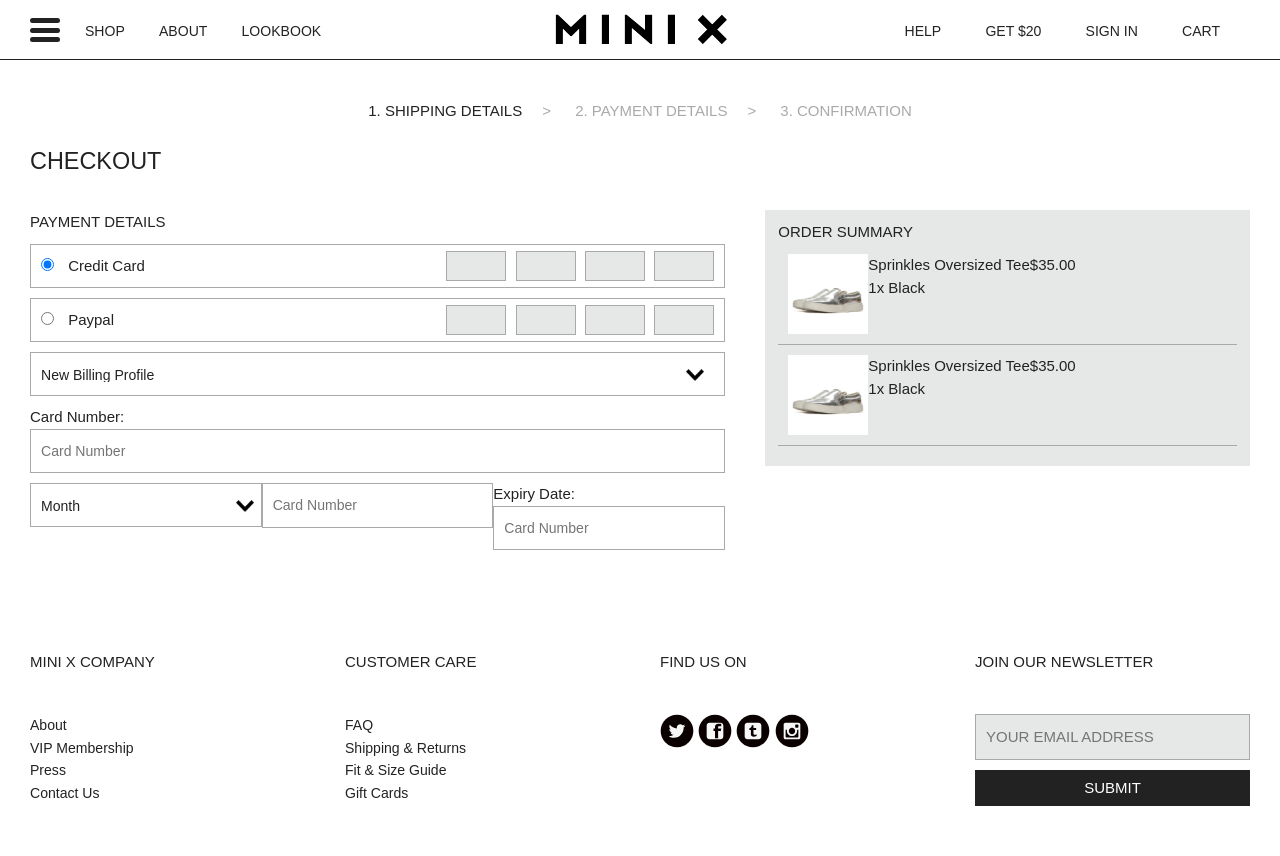
After one commit to timetoduckandcover/minixstyle, a PHP site: page /checkout-payment in a window 1280 px wide. The commit adds this page. Run offline with PHP 8.4, Linux system fonts and the light colour scheme; some web fonts are replaced.

Commit message:
payment page

```diff
--- a/theme_sample/assets/css/styles.css
+++ b/theme_sample/assets/css/styles.css
@@ -393,7 +393,7 @@ input[type="submit"]:hover {
   background-image: url(../img/theme/arrow_down.png);
   background-repeat: no-repeat;
   background-size: 18px 12px;
-  background-position: 97% 15px;
+  background-position: 97% 16px;
   border: 1px solid #aaa9a9;
   margin-bottom: 10px;
 }
@@ -2648,24 +2648,36 @@ table th, table td {
 #checkout-shipping .shipping-gift {
   margin-bottom: 40px;
 }
-/* line 49, ../../dev/sass/partials/modules/_checkout-shipping.scss */
+/* line 47, ../../dev/sass/partials/modules/_checkout-shipping.scss */
+#checkout-shipping .shipping-gift .shipping-gift-true ul li {
+  margin-bottom: 10px;
+}
+/* line 51, ../../dev/sass/partials/modules/_checkout-shipping.scss */
 #checkout-shipping .shipping-gift .shipping-gift-true ul li .title {
   text-transform: uppercase;
 }
-/* line 54, ../../dev/sass/partials/modules/_checkout-shipping.scss */
+/* line 56, ../../dev/sass/partials/modules/_checkout-shipping.scss */
 #checkout-shipping .shipping-gift .shipping-gift-true ul li .message {
   display: block;
 }
-/* line 63, ../../dev/sass/partials/modules/_checkout-shipping.scss */
+/* line 61, ../../dev/sass/partials/modules/_checkout-shipping.scss */
+#checkout-shipping .shipping-gift .shipping-gift-true ul li .edit-gift-card {
+  margin-right: 10px;
+}
+/* line 70, ../../dev/sass/partials/modules/_checkout-shipping.scss */
 #checkout-shipping .shipping-options {
   margin-bottom: 20px;
 }
-/* line 67, ../../dev/sass/partials/modules/_checkout-shipping.scss */
+/* line 74, ../../dev/sass/partials/modules/_checkout-shipping.scss */
 #checkout-shipping .shipping-options label {
   margin-left: 10px;
 }
-
-/* line 77, ../../dev/sass/partials/modules/_checkout-shipping.scss */
+/* line 82, ../../dev/sass/partials/modules/_checkout-shipping.scss */
+#checkout-shipping .continue-to-payment a {
+  padding: 10px 50px 8px 50px;
+}
+
+/* line 92, ../../dev/sass/partials/modules/_checkout-shipping.scss */
 .add-gift-card-wrapper {
   position: fixed;
   top: 0;
@@ -2676,7 +2688,7 @@ table th, table td {
   z-index: 9999999;
   display: none;
 }
-/* line 88, ../../dev/sass/partials/modules/_checkout-shipping.scss */
+/* line 103, ../../dev/sass/partials/modules/_checkout-shipping.scss */
 .add-gift-card-wrapper .gift-card {
   position: absolute;
   top: 50%;
@@ -2693,38 +2705,38 @@ table th, table td {
   text-align: center;
   padding: 30px 100px;
 }
-/* line 98, ../../dev/sass/partials/modules/_checkout-shipping.scss */
+/* line 113, ../../dev/sass/partials/modules/_checkout-shipping.scss */
 .add-gift-card-wrapper .gift-card h2 {
   margin-bottom: 10px;
 }
-/* line 103, ../../dev/sass/partials/modules/_checkout-shipping.scss */
+/* line 118, ../../dev/sass/partials/modules/_checkout-shipping.scss */
 .add-gift-card-wrapper .gift-card span {
   margin: 20px 0;
 }
-/* line 108, ../../dev/sass/partials/modules/_checkout-shipping.scss */
+/* line 123, ../../dev/sass/partials/modules/_checkout-shipping.scss */
 .add-gift-card-wrapper .gift-card .btn {
   padding: 10px 50px 8px 50px;
 }
-/* line 114, ../../dev/sass/partials/modules/_checkout-shipping.scss */
+/* line 129, ../../dev/sass/partials/modules/_checkout-shipping.scss */
 .add-gift-card-wrapper .gift-card-back {
   display: none;
 }
-/* line 118, ../../dev/sass/partials/modules/_checkout-shipping.scss */
+/* line 133, ../../dev/sass/partials/modules/_checkout-shipping.scss */
 .add-gift-card-wrapper .gift-card-back .gift-card-details {
   text-align: left !important;
 }
-/* line 122, ../../dev/sass/partials/modules/_checkout-shipping.scss */
+/* line 137, ../../dev/sass/partials/modules/_checkout-shipping.scss */
 .add-gift-card-wrapper .gift-card-back .gift-card-details label {
   font-family: "GibsonSemiBold", arial, sans-serif;
   text-transform: uppercase;
   text-indent: 10px;
   display: block;
 }
-/* line 130, ../../dev/sass/partials/modules/_checkout-shipping.scss */
+/* line 145, ../../dev/sass/partials/modules/_checkout-shipping.scss */
 .add-gift-card-wrapper .gift-card-back .gift-card-details li {
   position: relative;
 }
-/* line 134, ../../dev/sass/partials/modules/_checkout-shipping.scss */
+/* line 149, ../../dev/sass/partials/modules/_checkout-shipping.scss */
 .add-gift-card-wrapper .gift-card-back .gift-card-details li .gift-card-textarea-msg {
   position: absolute;
   right: 30px;
@@ -2734,15 +2746,79 @@ table th, table td {
   line-height: 19.5px;
   color: #e6e7e7;
 }
-/* line 145, ../../dev/sass/partials/modules/_checkout-shipping.scss */
+/* line 160, ../../dev/sass/partials/modules/_checkout-shipping.scss */
 .add-gift-card-wrapper .gift-card-back textarea {
   resize: none;
   height: 170px;
   min-height: 1px;
 }
-/* line 152, ../../dev/sass/partials/modules/_checkout-shipping.scss */
+/* line 167, ../../dev/sass/partials/modules/_checkout-shipping.scss */
 .add-gift-card-wrapper .gift-card-back .btn {
   margin-top: 40px;
+}
+
+/* line 7, ../../dev/sass/partials/modules/_checkout-payment.scss */
+#checkout-payment .payment-details h2 {
+  margin-bottom: 10px;
+}
+/* line 16, ../../dev/sass/partials/modules/_checkout-payment.scss */
+#checkout-payment .payment-details .payment-type > ul > li.card-labels {
+  border: 1px solid #aaa9a9;
+  height: 44px;
+  width: 100%;
+  padding: 10px;
+  margin-bottom: 10px;
+  *zoom: 1;
+}
+/* line 38, ../../../../../../../Library/Ruby/Gems/2.0.0/gems/compass-0.12.6/frameworks/compass/stylesheets/compass/utilities/general/_clearfix.scss */
+#checkout-payment .payment-details .payment-type > ul > li.card-labels:after {
+  content: "";
+  display: table;
+  clear: both;
+}
+/* line 25, ../../dev/sass/partials/modules/_checkout-payment.scss */
+#checkout-payment .payment-details .payment-type > ul > li.card-labels .name {
+  padding-left: 10px;
+}
+/* line 30, ../../dev/sass/partials/modules/_checkout-payment.scss */
+#checkout-payment .payment-details .payment-type > ul > li.card-labels .card-inputs {
+  float: right;
+  margin: -4px 0 0 0;
+}
+/* line 35, ../../dev/sass/partials/modules/_checkout-payment.scss */
+#checkout-payment .payment-details .payment-type > ul > li.card-labels .card-inputs input {
+  background: #e6e7e7;
+  border: 1px solid #aaa9a9;
+  height: 30px;
+  padding: 0;
+  margin: 0;
+  text-align: center;
+  display: inline-block;
+  width: 60px;
+  margin-left: 5px;
+  -webkit-transition: all 0.1s ease-in-out;
+  -moz-transition: all 0.1s ease-in-out;
+  -o-transition: all 0.1s ease-in-out;
+  transition: all 0.1s ease-in-out;
+}
+/* line 48, ../../dev/sass/partials/modules/_checkout-payment.scss */
+#checkout-payment .payment-details .payment-type > ul > li.card-labels .card-inputs input.invalid-character {
+  background: #c97386;
+}
+/* line 58, ../../dev/sass/partials/modules/_checkout-payment.scss */
+#checkout-payment .payment-details li {
+  *zoom: 1;
+}
+/* line 38, ../../../../../../../Library/Ruby/Gems/2.0.0/gems/compass-0.12.6/frameworks/compass/stylesheets/compass/utilities/general/_clearfix.scss */
+#checkout-payment .payment-details li:after {
+  content: "";
+  display: table;
+  clear: both;
+}
+/* line 62, ../../dev/sass/partials/modules/_checkout-payment.scss */
+#checkout-payment .payment-details li .expiry-holder {
+  width: 33.33%;
+  float: left;
 }
 
 /* line 2, ../../dev/sass/partials/modules/_checkout-order-summary.scss */
--- /dev/null
+++ b/theme_sample/checkout-payment.php
@@ -0,0 +1,9 @@
+
+<?php
+
+	include('partials/head.php');
+	include('partials/header.php');
+	include('partials/pages/checkout-payment.php');
+	include('partials/footer.php');
+
+;?>
--- a/theme_sample/dev/sass/partials/globals/_forms.scss
+++ b/theme_sample/dev/sass/partials/globals/_forms.scss
@@ -120,7 +120,7 @@ input[type="submit"] {
     background-image: url(../img/theme/arrow_down.png);
     background-repeat: no-repeat;
     background-size: 18px 12px;
-    background-position: 97% 15px;
+    background-position: 97% 16px;
     border: 1px solid $col-darkgrey;
     margin-bottom: $baseline/2;
 
--- /dev/null
+++ b/theme_sample/dev/sass/partials/modules/_checkout-payment.scss
@@ -0,0 +1,69 @@
+
+
+#checkout-payment {
+
+	.payment-details {
+
+		h2 {
+
+			margin-bottom: $baseline/2;
+		}
+
+		.payment-type {
+
+			& > ul {
+
+				& > li.card-labels {
+
+					border: 1px solid $col-darkgrey;
+					height: 44px;
+					width: 100%;
+					padding: $baseline/2;
+					margin-bottom: $baseline/2;
+					@include cf;
+
+					.name {
+
+						padding-left: $baseline/2;
+					}
+
+					.card-inputs {
+
+						float: right;
+						margin: -4px 0 0 0;
+
+						input {
+
+							background: $col-lightgrey;
+							border: 1px solid $col-darkgrey;
+							height: 30px;
+							padding: 0;
+							margin: 0;
+							text-align: center;
+							display: inline-block;
+							width: 60px;
+							margin-left: $baseline/4;
+							@include transition(all .1s ease-in-out);
+
+							&.invalid-character {
+
+								background: $col-red;
+							}
+						}
+					}
+				}
+			}
+		}
+
+		li {
+
+			@include cf;
+
+			.expiry-holder {
+
+				width: 33.33%;
+				float: left;
+			}
+		}
+	}
+}
--- a/theme_sample/dev/sass/partials/modules/_checkout-shipping.scss
+++ b/theme_sample/dev/sass/partials/modules/_checkout-shipping.scss
@@ -46,6 +46,8 @@
 
 				li {
 
+					margin-bottom: $baseline/2;
+
 					.title {
 
 						text-transform: uppercase;
@@ -54,6 +56,11 @@
 					.message {
 
 						display: block;
+					}
+
+					.edit-gift-card {
+
+						margin-right: $baseline/2;
 					}
 				}
 			}
@@ -67,6 +74,14 @@
 		label {
 
 			margin-left: $baseline/2;
+		}
+	}
+
+	.continue-to-payment {
+
+		a {
+
+			padding: $baseline/2 $baseline*2.5 8px $baseline*2.5;
 		}
 	}
 }
--- a/theme_sample/dev/sass/styles.scss
+++ b/theme_sample/dev/sass/styles.scss
@@ -48,6 +48,7 @@
 		"partials/modules/social",
 		"partials/modules/account",
 		"partials/modules/checkout-shipping",
+		"partials/modules/checkout-payment",
 		"partials/modules/checkout-order-summary",
 		"partials/modules/page-with-sidebar",
 
--- a/theme_sample/dev/sass/variables/_theme.scss
+++ b/theme_sample/dev/sass/variables/_theme.scss
@@ -17,7 +17,7 @@
 	$col-grey		: #C9C9C9;
 	$col-lightgrey	: #e6e7e7;
 	$col-darkgrey	: #aaa9a9;
-	$col-red 		: #D13E36;
+	$col-red 		: #C97386;
 	$col-lime 		: #6ee1cd;
 	$col-green		: #17AD8A;
 	$col-blue		: #2B78C4;
--- /dev/null
+++ b/theme_sample/partials/pages/checkout-payment.php
@@ -0,0 +1,87 @@
+
+
+<div class="header-push less">
+	<div id="checkout-payment">
+		<div class="wrapper padding">
+			<?php include('partials/pages/page-partials/breadcrumbs-checkout.php');?>
+			<div class="row mb">
+				<div class="col-xs-12 mb">
+					<h1 class="gamma">Checkout</h1>
+				</div>
+			</div>
+			<div class="row">
+				<div class="col-xs-12 col-md-7">
+					<div class="payment-details">
+						<h2 class="epsilon">Payment Details</h2>
+						<div class="payment-type">
+							<ul>
+								<li class="card-labels">
+									<input type="radio" name="payment-type" id="payment-type-card" checked="checked" />
+									<label for="payment-type-card" class="name">Credit Card</label>
+									<div class="card-inputs">
+										<input type="text" maxlength="4" />
+										<input type="text" maxlength="4" />
+										<input type="text" maxlength="4" />
+										<input type="text" maxlength="4" />
+									</div>
+								</li>
+								<li class="card-labels">
+									<input type="radio" name="payment-type" id="payment-type-paypal" />
+									<label for="payment-type-paypal" class="name">Paypal</label>
+									<div class="card-inputs">
+										<input type="text" maxlength="4" />
+										<input type="text" maxlength="4" />
+										<input type="text" maxlength="4" />
+										<input type="text" maxlength="4" />
+									</div>
+								</li>
+								<li>
+									<div class="styled-select">
+										<select name="" id="">
+											<option value="" disabled selected>New Billing Profile</option>
+										</select>
+									</div>
+								</li>
+								<li>
+									<label for="">Card Number:</label>
+									<input type="text" placeholder="Card Number" />
+								</li>
+								<li>
+									<label for="">Expiry Date:</label>
+									<div class="expiry-holder">
+										<div class="styled-select">
+											<select name="" id="">
+												<option value="" disabled selected>Month</option>
+												<option value="January">January</option>
+												<option value="February">February</option>
+												<option value="March">March</option>
+												<option value="April">April</option>
+												<option value="May">May</option>
+												<option value="June">June</option>
+												<option value="July">July</option>
+												<option value="August">August</option>
+												<option value="September">September</option>
+												<option value="October">October</option>
+												<option value="November">November</option>
+												<option value="December">December</option>
+											</select>
+										</div>
+									</div>
+									<div class="expiry-holder">
+										<input type="text" placeholder="Card Number" />
+									</div>
+									<div class="expiry-holder">
+										<input type="text" placeholder="Card Number" />
+									</div>
+								</li>
+							</ul>
+						</div>
+					</div>
+				</div>
+				<div class="col-xs-12 col-md-5">
+					<?php include('partials/pages/page-partials/checkout-order-summary.php');?>
+				</div>
+			</div>
+		</div>
+	</div>
+</div>
--- a/theme_sample/partials/pages/checkout-shipping.php
+++ b/theme_sample/partials/pages/checkout-shipping.php
@@ -91,6 +91,10 @@
 										non malesuada. Aenean sodales lacus eu arcu tempus dictum. Aenean sed iaculis mauris. Nulla ut odio interdum, placerat erat sit amet, blandit lacus. Praesent viverra magna leo, sed rutrum leo dictum eget. Cras aliquet diam id velit dictum lobortis. Nunc a auctor lectus, id semper magna. Etiam auctor pellentellis.
 									</span>
 								</li>
+								<li>
+									<a href="javascript:;" class="upper underline edit-gift-card">Edit</a>
+									<a href="javascript:;" class="upper underline remove-gift-card">Remove</a>
+								</li>
 							</ul>
 						</div>
 					</div>
@@ -98,7 +102,7 @@
 						<h2 class="epsilon">Shipping options</h2>
 						<ul>
 							<li>
-								<input type="radio" selected id="shipping-options-1" name="shipping-options" />
+								<input type="radio" checked="checked" id="shipping-options-1" name="shipping-options" />
 								<label for="shipping-options-1">FREE SHIPPING - $0.00 - expected delivery 5-7 business days</label>
 							</li>
 							<li>
```
Also changed, not shown: theme_sample/dev/js/modules/checkout-pages/payment-page.js (added, +31 -0 lines), theme_sample/assets/js/main.js, theme_sample/assets/js/main.min.js.
